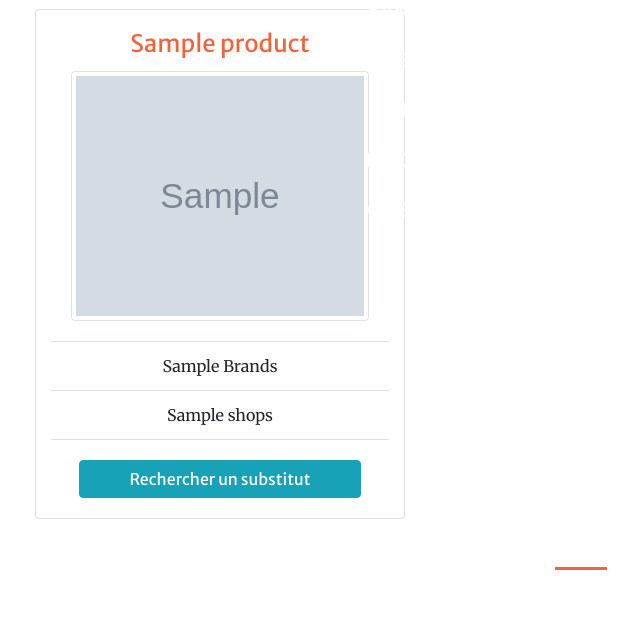
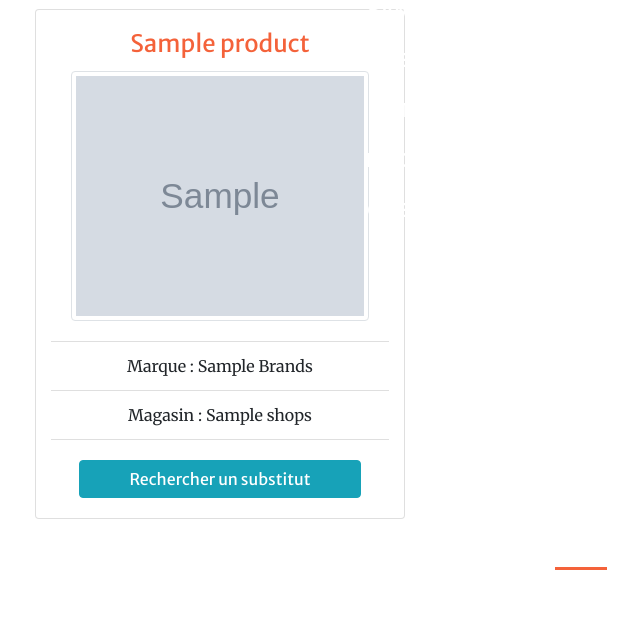
Before and after one commit to Elladan81/P8_PurBeurre, a Django app: template substitute_food/templates/substitute_food/search.html in a window 1280 px wide. Shown: the part 215-840 px from the top of the page, without its empty margins (59-699 px from the left). Run offline with Django 3.2, Linux system fonts and the light colour scheme; the template is opened without the code that fills it: most values are stand-ins (such as "Sample title", 1, 10 or a date in 2020); grey boxes marked "Sample" are stand-in pictures; some libraries are stand-ins or nearby versions.

Commit message:
This commit add title to list in card in search.html

```diff
--- a/substitute_food/templates/substitute_food/search.html
+++ b/substitute_food/templates/substitute_food/search.html
@@ -62,8 +62,8 @@
                     {% endif %}
                 </div>
                 <ul class="list-group list-group-flush">
-                    <li class="list-group-item">{{ product.brands|title }}</li>
-                    <li class="list-group-item">{{ product.shops|default:"Non précisé" }}</li>
+                    <li class="list-group-item">Marque : {{ product.brands|title|default:"Non précisé" }}</li>
+                    <li class="list-group-item">Magasin : {{ product.shops|default:"Non précisé" }}</li>
                 </ul>
                 <div class="card-footer bg-white">
                     <div class="input-group">
```
